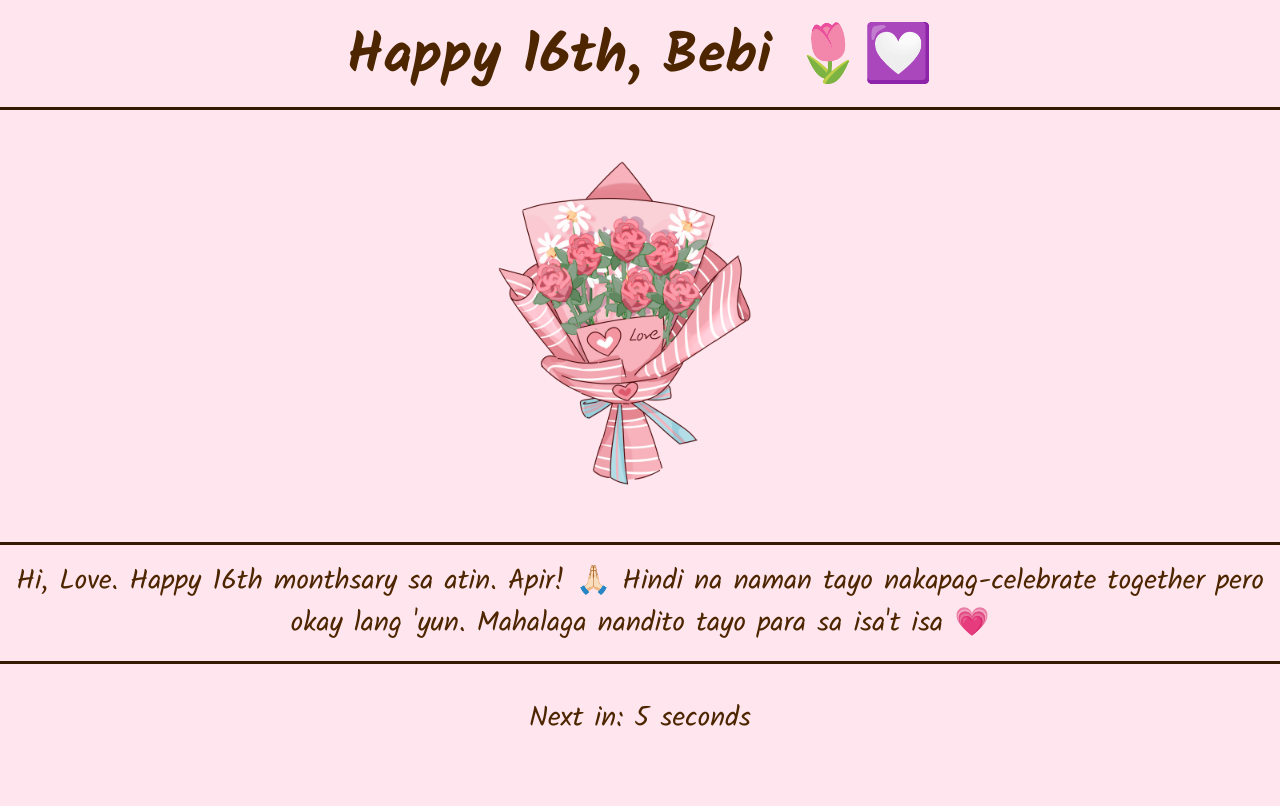
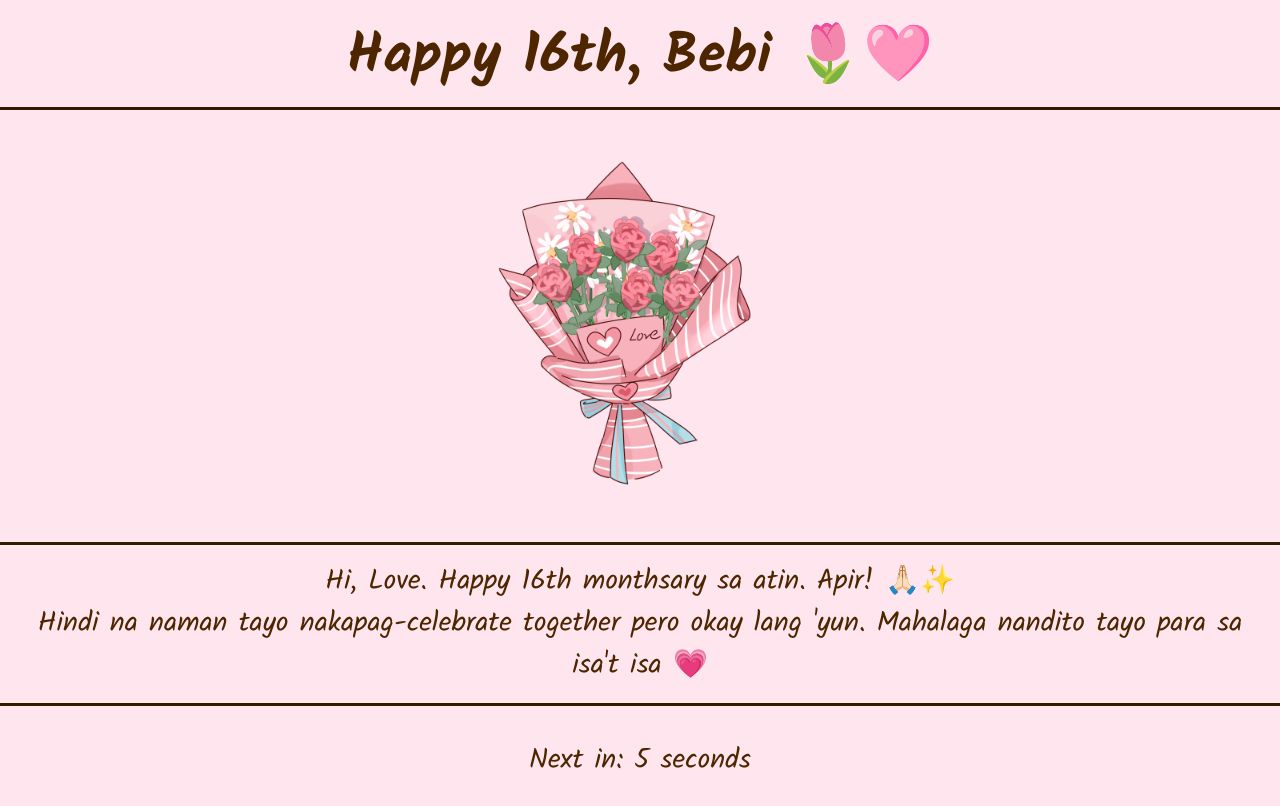
Before and after one commit to saaaLvs/happy16th, a plain HTML site: page index.html in a window 1280 px wide. Drawn offline with Linux system fonts and the light colour scheme.

Commit message:
Update index.html

```diff
--- a/index.html
+++ b/index.html
@@ -8,7 +8,7 @@
 </head>
 <body>
   <h1>
-    Happy 16th, Bebi 🌷💟
+    Happy 16th, Bebi 🌷🩷
   </h1>
   <hr>
   <div class="container">
@@ -19,13 +19,13 @@
         'Di mo ako binati today. Ako na naman nauna HAHAHAHAHAHA hmp!
       </p>
       <p>
-        Hi, Love. Happy 16th monthsary sa atin. Apir! 🙏🏻 Hindi na naman tayo nakapag-celebrate together pero okay lang 'yun. Mahalaga nandito tayo para sa isa't isa 💗
+        Hi, Love. Happy 16th monthsary sa atin. Apir! 🙏🏻✨ <br> Hindi na naman tayo nakapag-celebrate together pero okay lang 'yun. Mahalaga nandito tayo para sa isa't isa 💗
       </p>
       <p>
         Always remember that I will always be here for us, no matter how long we've been together 🙆🏻‍♂️💖
       </p>
       <p>
-        More months and years with you, Bebi 🤩🥂
+        More months and years with you, Bebi 🥂🤞🏻
       </p>
     </div>
     <hr>
```
